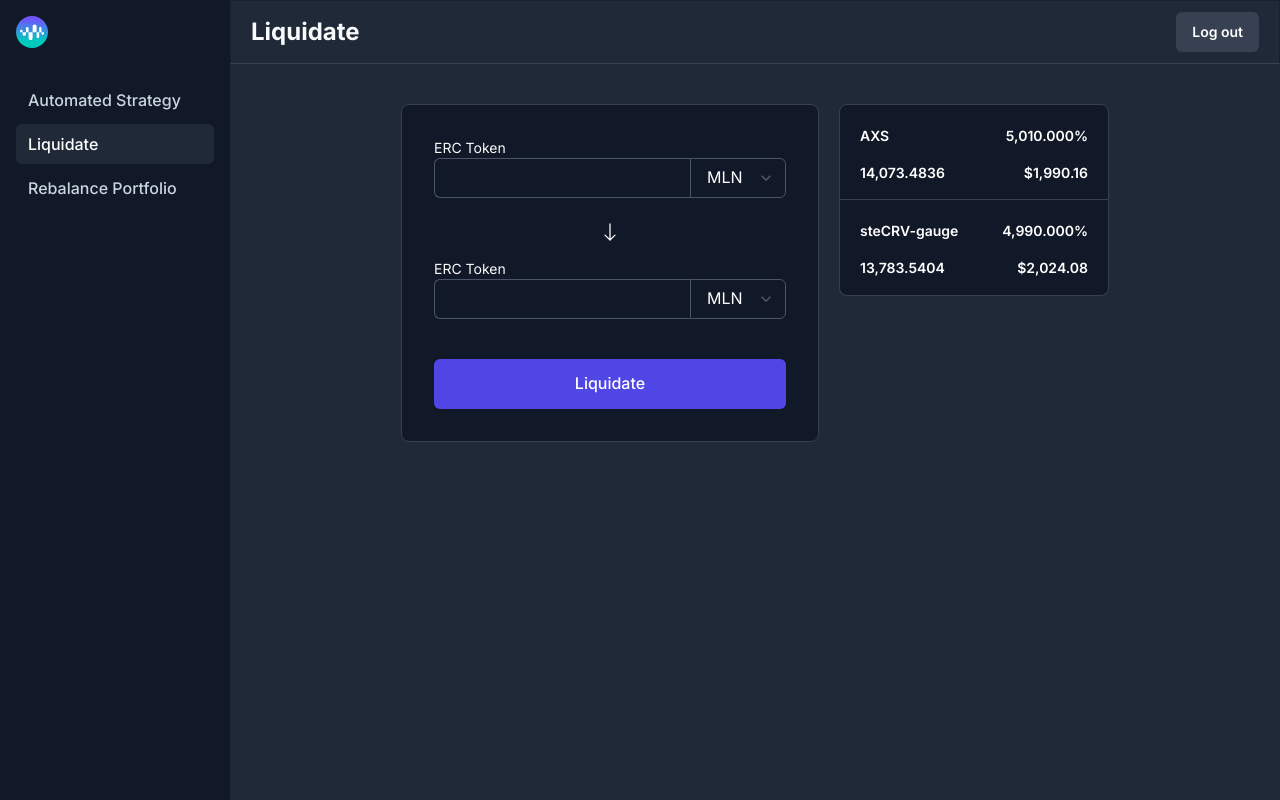
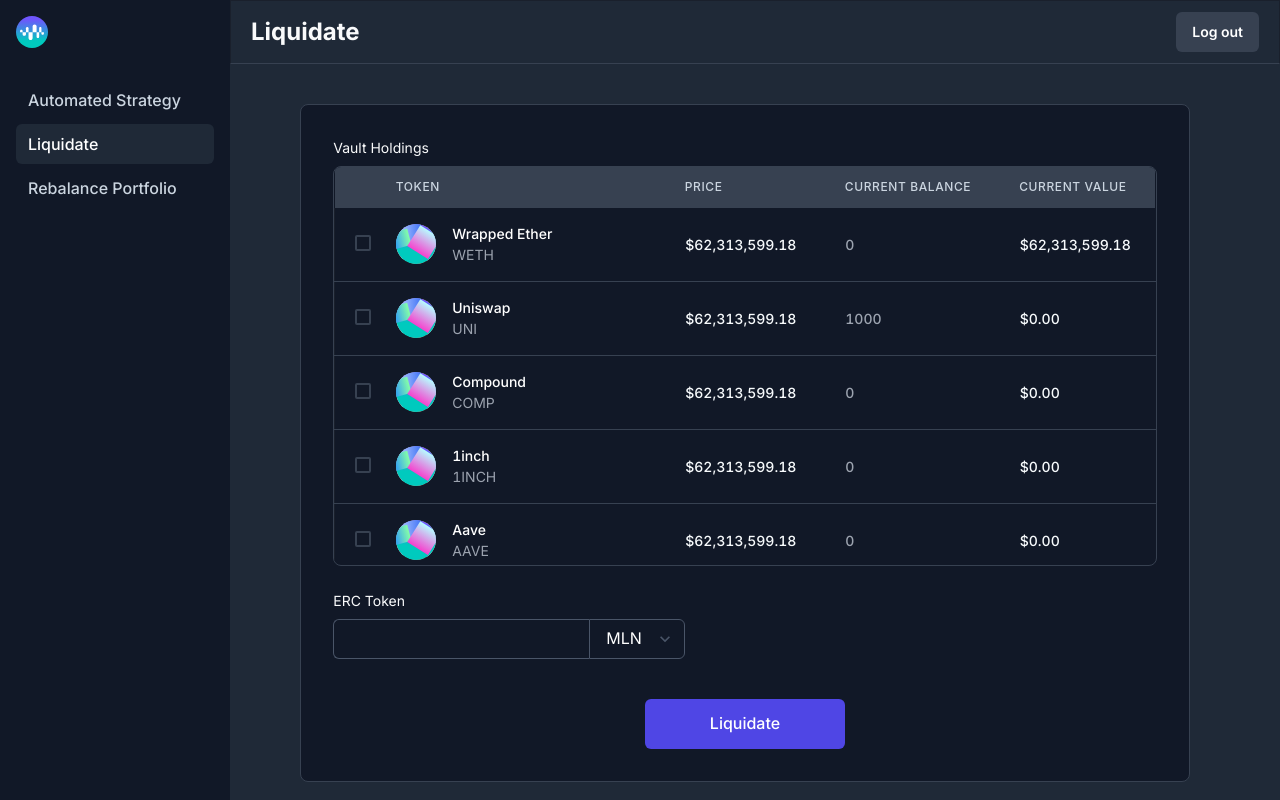
Before and after one commit to kavinm/DeFiSummerEnzymeBot, a React (Create React App) app in the folder client/: page /liquidate in a window 1280 px wide. Shown: the top 800 px of the page. Built offline with nearby package versions, Linux system fonts and the light colour scheme.

Commit message:
Update liquidate page.

```diff
--- a/client/src/components/shared/Sidebar.tsx
+++ b/client/src/components/shared/Sidebar.tsx
@@ -1,10 +1,9 @@
 import React from "react";
-import { Box, Flex, Text } from "@chakra-ui/react";
+import { Box } from "@chakra-ui/react";
 import { Link, useLocation } from "react-router-dom";
 import uuid from "react-uuid";
 
 import { ReactComponent as EnzymeLogo } from "../../assets/logo/enzyme.svg";
-import { ReactComponent as Avatar } from "../../assets/logo/avatar.svg";
 
 const links = [
   { id: uuid(), label: "Automated Strategy", url: "/automated-strategy" },
@@ -42,40 +41,6 @@
           ))}
         </Box>
       </Box>
-      <Box h="calc(100vh - 100px)" />
-      <Flex
-        alignItems="center"
-        justifyContent="space-around"
-        px="0.75rem"
-        height="72px"
-        borderTop="1px solid"
-        borderColor="accentOutlines"
-        w="228px"
-      >
-        <Box w="40px" h="40px">
-          <Avatar />
-        </Box>
-        <Box>
-          <Text
-            as="span"
-            display="block"
-            fontSize="sm"
-            fontWeight="semibold"
-            color="white"
-          >
-            Tom Cook
-          </Text>
-          <Text
-            as="span"
-            display="block"
-            fontSize="sm"
-            fontWeight="medium"
-            color="gray.500"
-          >
-            0x86fb84e92c1ee...
-          </Text>
-        </Box>
-      </Flex>
     </Box>
   );
 };
--- a/client/src/layouts/DefaultLayout.tsx
+++ b/client/src/layouts/DefaultLayout.tsx
@@ -1,6 +1,6 @@
 import React from "react";
 import { Flex, Box } from "@chakra-ui/react";
-import { Sidebar, Topbar, Footer } from "../components/shared";
+import { Sidebar, Topbar } from "../components/shared";
 
 const DefaultLayout: React.FC<{ name: string }> = ({ children, name }) => {
   return (
--- a/client/src/pages/AutomatedStrategy.tsx
+++ b/client/src/pages/AutomatedStrategy.tsx
@@ -1,7 +1,6 @@
 import React from "react";
 import {
   Box,
-  Text,
   Flex,
   Tab,
   TabList,
@@ -13,7 +12,7 @@
 import uuid from "react-uuid";
 
 import DefaultLayout from "../layouts/DefaultLayout";
-import { ThemedButton, ThemedInput, Table } from "../components/shared";
+import { Table } from "../components/shared";
 import { StopLimitActions } from "../enums";
 import BuyToken from "../components/partial/BuyToken";
 import SellToken from "../components/partial/SellToken";
--- a/client/src/pages/Liquidate.tsx
+++ b/client/src/pages/Liquidate.tsx
@@ -1,11 +1,24 @@
 import React from "react";
-import { Box, Text, Flex, Select } from "@chakra-ui/react";
+import {
+  Box,
+  Text,
+  Flex,
+  Select,
+  Table,
+  Tbody,
+  Td,
+  Th,
+  Thead,
+  Tr,
+  Checkbox,
+} from "@chakra-ui/react";
 import uuid from "react-uuid";
 import styled from "@emotion/styled";
 import { useForm } from "react-hook-form";
-import { BsArrowDown } from "react-icons/bs";
+import numeral from "numeral";
 
-import { Table, ThemedButton, ThemedInput } from "../components/shared";
+import { ReactComponent as Avatar } from "../assets/logo/avatar.svg";
+import { ThemedButton, ThemedInput } from "../components/shared";
 import DefaultLayout from "../layouts/DefaultLayout";
 
 const StyledSelect = styled(Select)`
@@ -17,20 +30,79 @@
   }
 `;
 
+const StyledTable = styled(Table)`
+  & {
+    th {
+      border-bottom: 1px solid transparent;
+    }
+    tr {
+      td {
+        border: 1px solid;
+        border-right: 1px solid transparent;
+      }
+    }
+    tr:not(:last-child) td {
+      border-bottom: 1px solid #374151;
+    }
+  }
+`;
+
 const vaultHoldingsRows = [
   {
     id: uuid(),
-    asset: "AXS",
-    balance: 50.1,
-    allocation: 14073.4836,
-    price: 1990.16,
+    name: "Wrapped Ether",
+    symbol: "WETH",
+    price: 62313599.18,
+    currentBalance: 0,
+    currentValue: 62313599.18,
   },
   {
     id: uuid(),
-    asset: "steCRV-gauge",
-    balance: 49.9,
-    allocation: 13783.5404,
-    price: 2024.08,
+    name: "Uniswap",
+    symbol: "UNI",
+    price: 62313599.18,
+    currentBalance: 1000,
+    currentValue: 0,
+  },
+  {
+    id: uuid(),
+    name: "Compound",
+    symbol: "COMP",
+    price: 62313599.18,
+    currentBalance: 0,
+    currentValue: 0,
+  },
+  {
+    id: uuid(),
+    name: "1inch",
+    symbol: "1INCH",
+    price: 62313599.18,
+    currentBalance: 0,
+    currentValue: 0,
+  },
+  {
+    id: uuid(),
+    name: "Aave",
+    symbol: "AAVE",
+    price: 62313599.18,
+    currentBalance: 0,
+    currentValue: 0,
+  },
+  {
+    id: uuid(),
+    name: "Banco Network Token",
+    symbol: "BNT",
+    price: 62313599.18,
+    currentBalance: 0,
+    currentValue: 0,
+  },
+  {
+    id: uuid(),
+    name: "1inch",
+    symbol: "1INCH",
+    price: 62313599.18,
+    currentBalance: 0,
+    currentValue: 0,
   },
 ];
 
@@ -54,6 +126,116 @@
         >
           <form onSubmit={handleSubmit(onSubmit)}>
             <Text
+              display="block"
+              as="label"
+              fontSize="sm"
+              fontWeight=""
+              color="headers"
+            >
+              Vault Holdings
+            </Text>
+            {/* VAULT HOLDINGS */}
+            <Box
+              border="1px solid"
+              borderColor="accentOutlines"
+              borderRadius="8px"
+              padding="0px"
+              mt="0.5rem"
+              maxH="400px !important"
+              overflow="hidden auto"
+            >
+              <StyledTable variant="simple">
+                <Thead>
+                  <Tr backgroundColor="accentOutlines">
+                    <Th padding="16px"></Th>
+                    <Th color="gray.300" fontWeight="500">
+                      TOKEN
+                    </Th>
+                    <Th color="gray.300" fontWeight="500">
+                      PRICE
+                    </Th>
+                    <Th color="gray.300" fontWeight="500">
+                      CURRENT BALANCE
+                    </Th>
+                    <Th color="gray.300" fontWeight="500">
+                      CURRENT VALUE
+                    </Th>
+                  </Tr>
+                </Thead>
+                <Tbody>
+                  {vaultHoldingsRows.map((r) => (
+                    <Tr key={r.id}>
+                      <Td padding="16px 0px 16px 20px" alignItems="center">
+                        <Checkbox borderColor="accentOutlines"></Checkbox>
+                      </Td>
+                      <Td>
+                        <Flex minW="240px">
+                          <Box mr="16px">
+                            <Avatar />
+                          </Box>
+                          <Box>
+                            <Text
+                              as="span"
+                              display="block"
+                              fontSize="sm"
+                              fontWeight="medium"
+                              color="white"
+                            >
+                              {r.name}
+                            </Text>
+                            <Text
+                              as="span"
+                              fontSize="sm"
+                              fontWeight="400"
+                              color="placeholders"
+                            >
+                              {r.symbol}
+                            </Text>
+                          </Box>
+                        </Flex>
+                      </Td>
+                      <Td>
+                        <Text
+                          as="span"
+                          display="block"
+                          fontSize="sm"
+                          fontWeight="500"
+                          color="gray.50"
+                        >
+                          {numeral(r.price).format("$0,0.00")}
+                        </Text>
+                      </Td>
+                      <Td>
+                        <Text
+                          as="span"
+                          display="block"
+                          fontSize="sm"
+                          fontWeight="500"
+                          color="placeholders"
+                        >
+                          {r.currentBalance}
+                        </Text>
+                      </Td>
+                      <Td>
+                        <Text
+                          as="span"
+                          display="block"
+                          fontSize="sm"
+                          fontWeight="500"
+                          color="gray.50"
+                        >
+                          {numeral(r.currentValue).format("$0,0.00")}
+                        </Text>
+                      </Td>
+                    </Tr>
+                  ))}
+                </Tbody>
+              </StyledTable>
+            </Box>
+            {/* ERC TOKEN */}
+            <Text
+              mt="1.5rem"
+              mb="0.5rem"
               display="block"
               as="label"
               fontSize="sm"
@@ -85,50 +267,20 @@
                 <option>WETH</option>
               </StyledSelect>
             </Flex>
-            {/* ARROW  */}
-            <Flex justifyContent="center" mt="1.5rem" mb="0.5rem">
-              <BsArrowDown color="white" fontSize="1.25rem" />
+            <Flex>
+              <ThemedButton
+                type="submit"
+                w="80%"
+                maxW="200px"
+                mt="2.5rem"
+                py="1.5rem"
+                mx="auto"
+              >
+                Liquidate
+              </ThemedButton>
             </Flex>
-            <Text
-              mt="1rem"
-              display="block"
-              as="label"
-              fontSize="sm"
-              fontWeight=""
-              color="headers"
-            >
-              ERC Token
-            </Text>
-            <Flex alignItems="center">
-              <ThemedInput
-                type="text"
-                borderColor="gray.600"
-                w="16rem"
-                borderTopRightRadius="0px"
-                borderBottomRightRadius="0px"
-                borderRight="0px"
-              />
-              <StyledSelect
-                id="ercToken"
-                color="gray.600"
-                borderColor="gray.600"
-                w="6rem"
-                borderTopLeftRadius="0px"
-                borderBottomLeftRadius="0px"
-              >
-                <option>MLN</option>
-                <option>UNI</option>
-                <option>AXS</option>
-                <option>WETH</option>
-              </StyledSelect>
-            </Flex>
-            <ThemedButton type="submit" w="full" mt="2.5rem" py="1.5rem">
-              Liquidate
-            </ThemedButton>
           </form>
         </Box>
-
-        <Table rows={vaultHoldingsRows} shownAs="vaultHoldingsTable" />
       </Flex>
     </DefaultLayout>
   );
```
